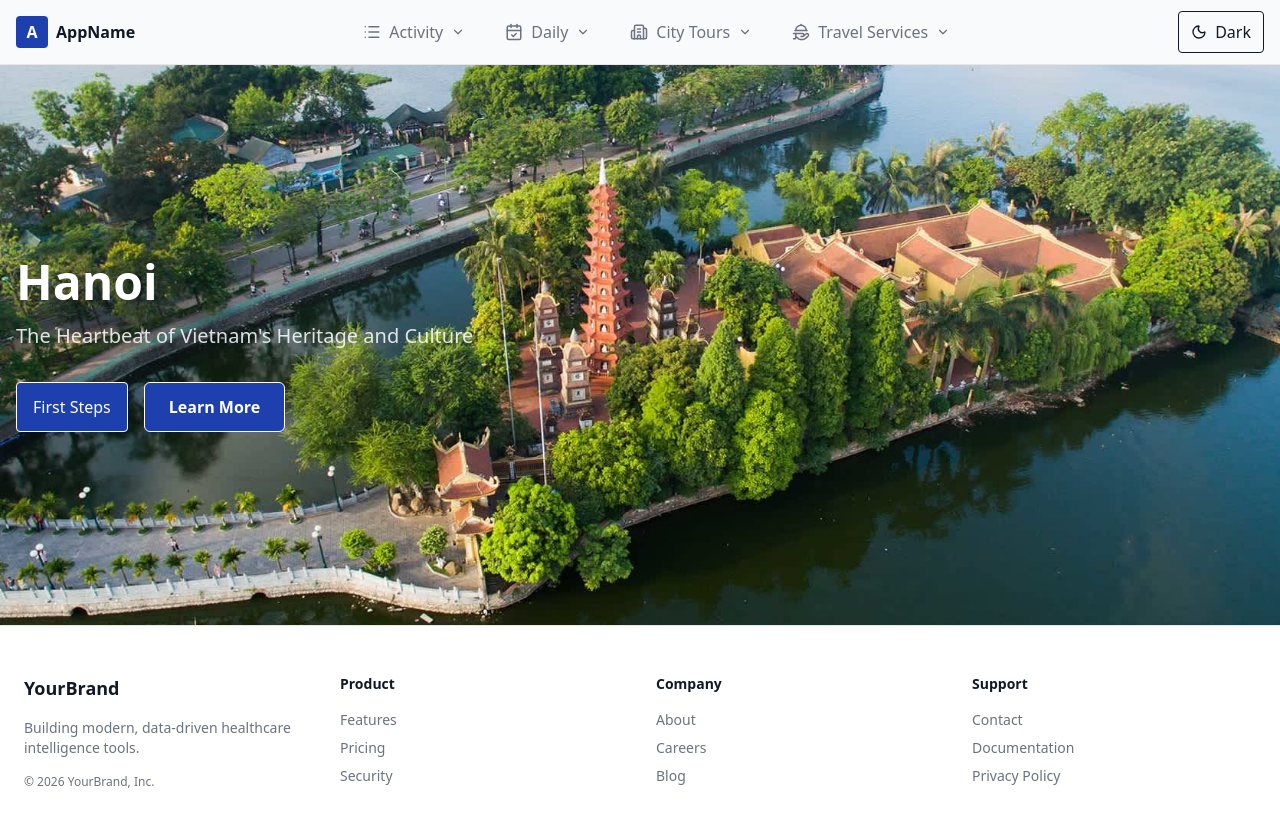
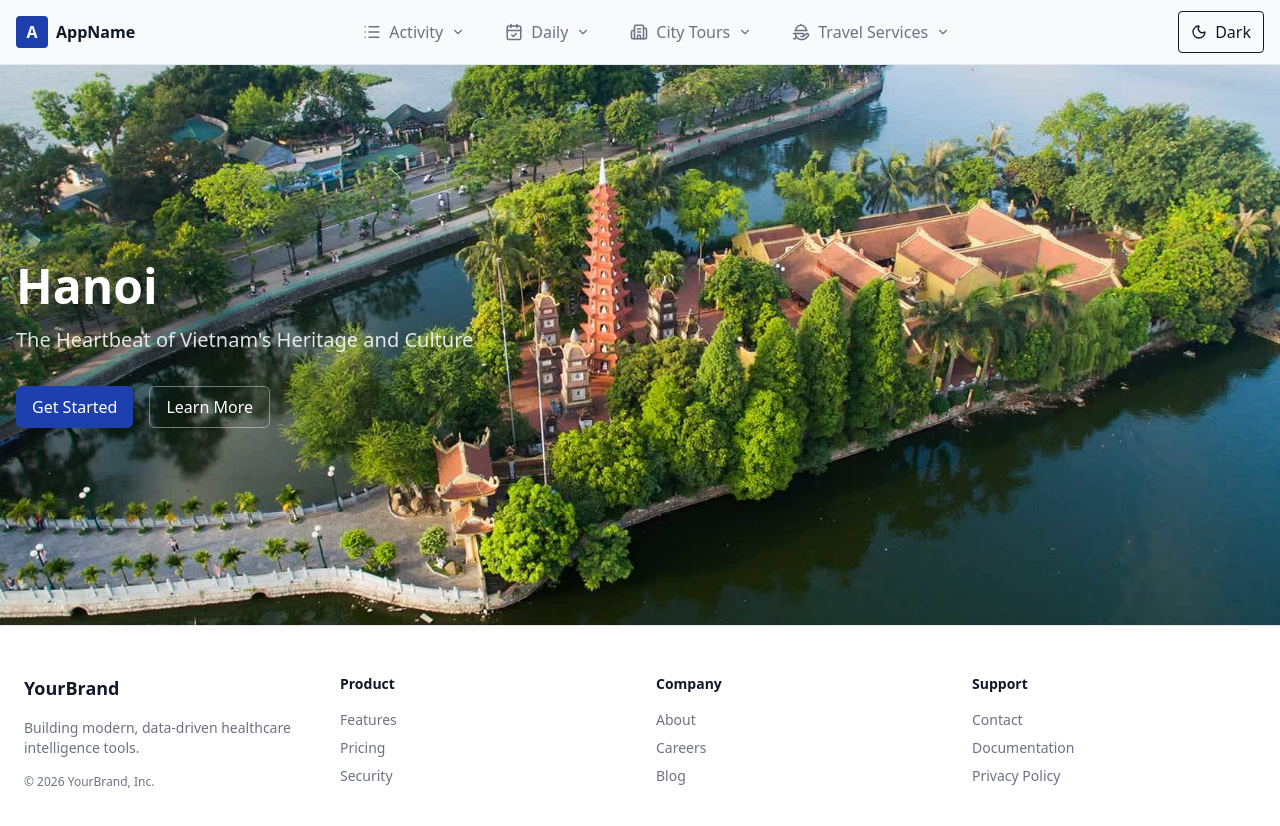
Before and after one commit to PrimeTimeTran/next-tourism, a Next.js app: page /hanoi in a window 1280 px wide. Shown: the top 826 px of the page. Built offline with nearby package versions, Linux system fonts and the light colour scheme.

Commit message:
Add ThemedButton with Tones

```diff
--- a/components/ThemedButton.tsx
+++ b/components/ThemedButton.tsx
@@ -1,30 +1,99 @@
 'use client'
 
-export const ThemedButton = ({
+import clsx from 'clsx'
+
+type ButtonVariant = 'primary' | 'surface' | 'outline' | 'ghost'
+type ButtonTone = 'default' | 'inverse'
+
+const variantClasses: Record<ButtonVariant, Record<ButtonTone, string>> = {
+  primary: {
+    default: `
+      bg-primary
+      text-on-primary
+      hover:bg-primary-variant
+    `,
+    inverse: `
+      bg-primary
+      text-on-primary
+      hover:bg-primary-variant
+    `,
+  },
+
+  outline: {
+    default: `
+      border border-outline
+      text-primary
+      hover:bg-primary/10
+    `,
+    inverse: `
+      border border-white/40
+      text-white
+      hover:bg-white/10
+    `,
+  },
+
+  ghost: {
+    default: `
+      text-on-background
+      hover:bg-surface
+    `,
+    inverse: `
+      text-white
+      hover:bg-white/10
+    `,
+  },
+
+  surface: {
+    default: `
+      bg-surface
+      text-on-surface
+      border border-outline
+      hover:bg-surface-variant
+    `,
+    inverse: `
+      bg-white/10
+      text-white
+      border border-white/30
+      hover:bg-white/20
+    `,
+  },
+}
+
+type ButtonProps = {
+  children: React.ReactNode
+  onClick?: () => void
+  variant?: ButtonVariant
+  tone?: ButtonTone
+  className?: string
+}
+
+export function ThemedButton({
+  children,
   onClick,
-  text,
-}: {
-  onClick: () => void
-  text: string
-}) => {
+  variant = 'primary',
+  tone = 'default',
+  className,
+}: ButtonProps) {
   return (
     <button
       onClick={onClick}
-      className='
-        bg-primary
-        text-on-primary
-        px-4 py-2 rounded
-        border border-outline
+      className={clsx(
+        `
+        inline-flex items-center justify-center
+        px-4 py-2 rounded-md
+        font-medium
         transition-colors duration-200
-        hover:bg-primary-variant
         focus-visible:outline-none
         focus-visible:ring-2
         focus-visible:ring-primary
         focus-visible:ring-offset-2
         focus-visible:ring-offset-background
-      '
+        `,
+        variantClasses[variant][tone],
+        className
+      )}
     >
-      {text}
+      {children}
     </button>
   )
 }
--- a/components/sections/SectionOdd.tsx
+++ b/components/sections/SectionOdd.tsx
@@ -45,17 +45,17 @@ export function SectionOdd({
               {buttonLeft ? (
                 buttonLeft
               ) : (
-                <ThemedButton
-                  onClick={() => {}}
-                  text='First Steps'
-                />
+                <ThemedButton onClick={() => {}}>Get Started</ThemedButton>
               )}
               {buttonRight ? (
                 buttonRight
               ) : (
-                <button className='bg-primary border border-white text-white px-6 py-3 rounded-md font-semibold hover:bg-white hover:text-primary transition'>
+                <ThemedButton
+                  variant='outline'
+                  tone='inverse'
+                >
                   Learn More
-                </button>
+                </ThemedButton>
               )}
             </div>
           </div>
--- a/package.json
+++ b/package.json
@@ -9,6 +9,7 @@
     "lint": "eslint"
   },
   "dependencies": {
+    "clsx": "^2.1.1",
     "lucide-react": "^0.562.0",
     "next": "16.1.1",
     "next-seo": "^7.0.1",
```
Also changed, not shown: 1 other file (tests, documents, lock files or other folders).
